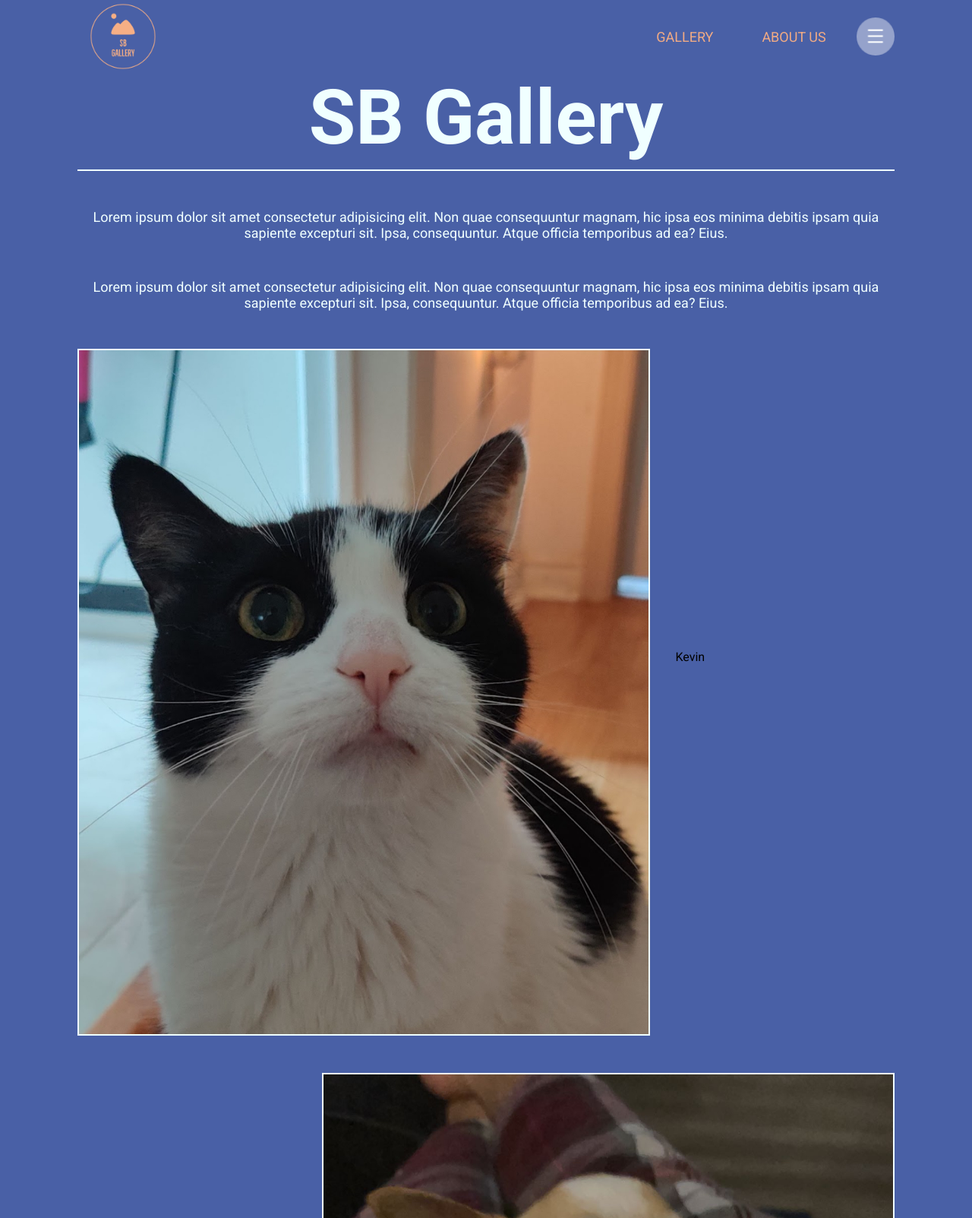
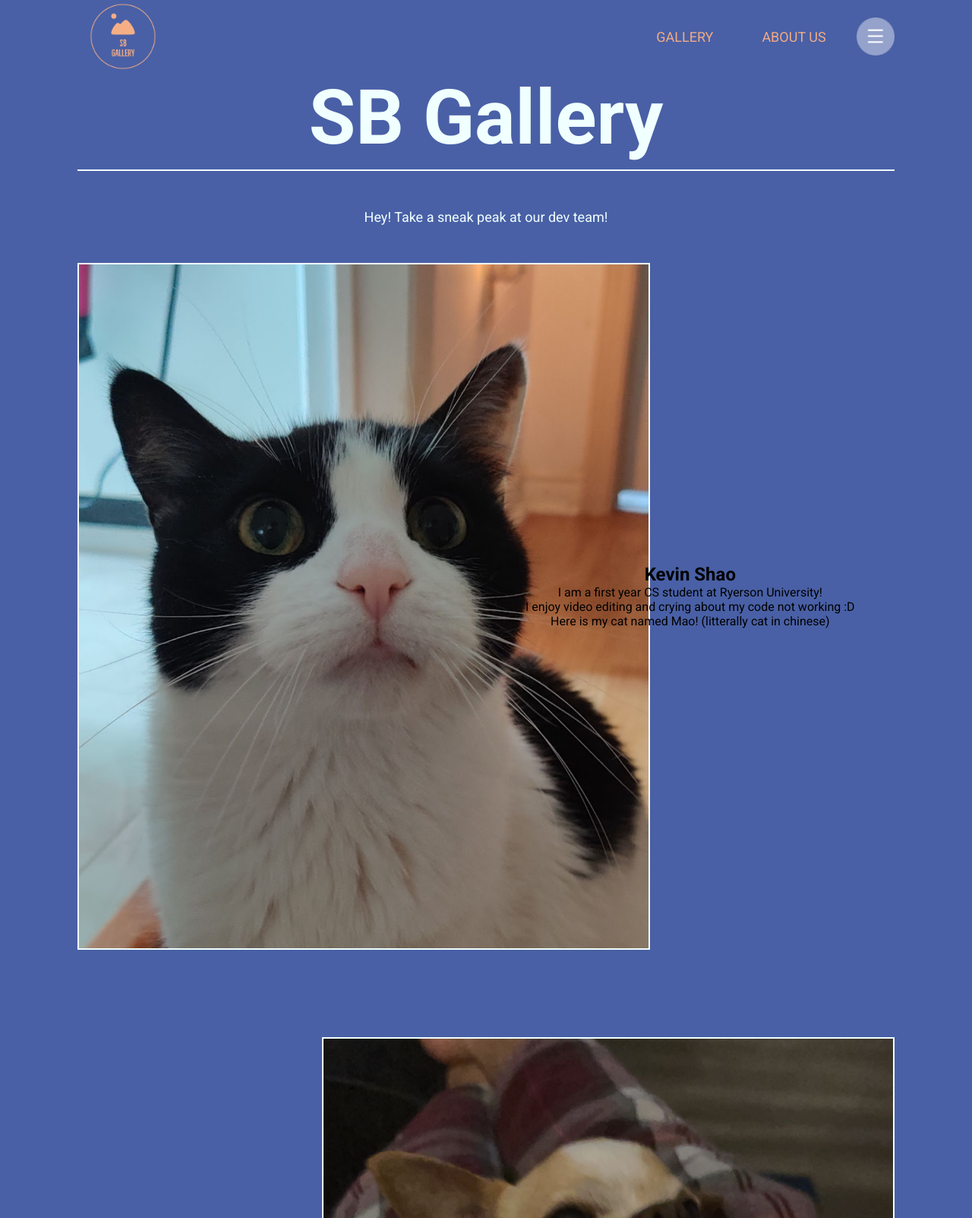
Before and after one commit to kevshao/uofthacks, a Flask app: page /aboutUs in a window 1280 px wide. Shown: the top 1603 px of the page at 76% size. Run offline with Flask 2, Linux system fonts and the light colour scheme.

Commit message:
plz help

```diff
--- a/website/templates/aboutus.html
+++ b/website/templates/aboutus.html
@@ -23,31 +23,40 @@
             <div class ="row">
                 <div class = "col">
                     <h1 class="title">SB Gallery</h1>
-                    <p>Lorem ipsum dolor sit amet consectetur adipisicing elit. Non quae consequuntur magnam, hic ipsa eos minima debitis ipsam quia sapiente excepturi sit. Ipsa, consequuntur. Atque officia temporibus ad ea? Eius.</p>
-                    <p>Lorem ipsum dolor sit amet consectetur adipisicing elit. Non quae consequuntur magnam, hic ipsa eos minima debitis ipsam quia sapiente excepturi sit. Ipsa, consequuntur. Atque officia temporibus ad ea? Eius.</p>
+                    <p>Hey! Take a sneak peak at our dev team!</p>
                 </div>
 
                 <div class="bioLeft">
                     <img src="../static/styles/mao.jpg" class="kev">
-                    <h2 class="name"></h2>
                 </div>
-
                 <div class = "kevbio">
-                    <p1> Kevin</p1>
+                    <h2> Kevin Shao </h2>
+                    <p2> I am a first year CS student at Ryerson University!<br>I enjoy video editing and crying about my code not working :D <br> Here is my cat named Mao! (litterally cat in chinese)</p2>
                 </div>
 
                 <div class="bioRight">
                     <img src="../static/styles/ky.jpg" class="ky">
-
+                </div>
+                <div class = "kybio">
+                    <h2> Kyron Trinh </h2>
+                    <p2> Hola, as you can see my name is Kyron<br>I’m currently a student at Ryerson University for Computer Science <br> I love volleyball and basketball and from my picture, my doggo Gucci!</p2>
                 </div>
                 <div class="bioLeft">
                     <img src="../static/styles/anna.jpg" class="anna">
+                </div>
+                <div class = "annabio">
+                    <h2> Annabel Chao </h2>
+                    <p2> Me anna<br>here is my cat neko san</p2>
+                </div>
 
-                </div>
                 <div class="bioRight">
                     <img src="../static/styles/bun.jpg" class="amy">
+                </div>
+                <div class = "amybio">
+                    <h2> Amy Xie </h2>
+                    <p2> Hola, as you can see my name is Kyron<br>I’m currently a student at Ryerson University for Computer Science <br> I love volleyball and basketball and from my picture, my doggo Gucci!</p2>
+                </div>
 
-                </div>
             </div>
 
     </body>
```
